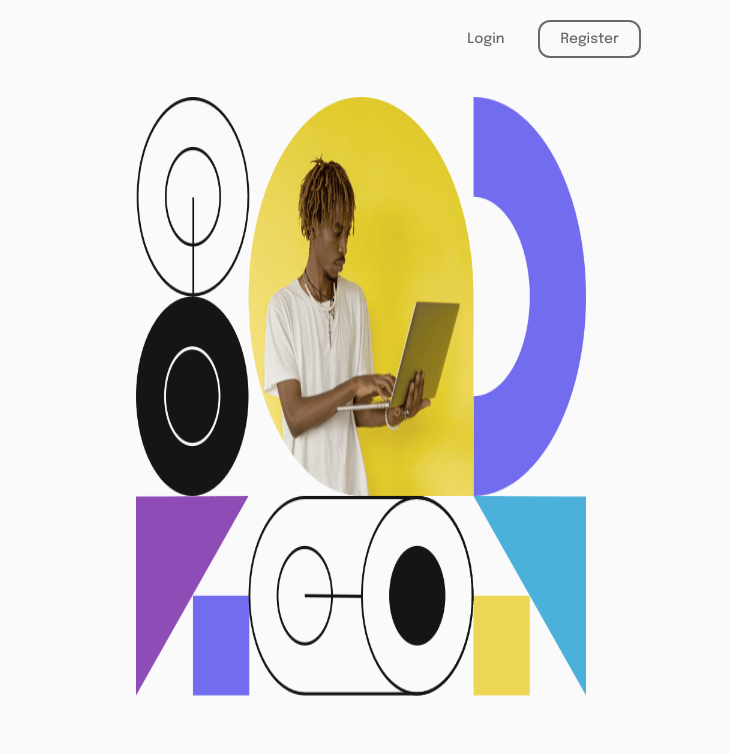
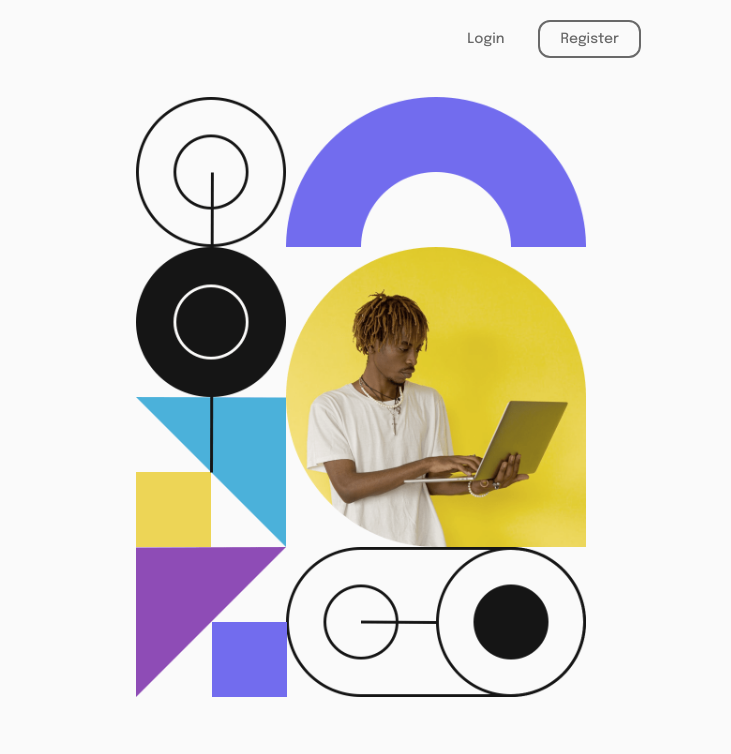
Before and after one commit to Majoralter/Hero-Section-1-frontend-mentor, a plain HTML site: page index.html in a window 1280 px wide. Shown: the full height of the page, 549-1280 px from the left. Drawn offline with Linux system fonts and the light colour scheme.

Commit message:
Update index.html

```diff
--- a/index.html
+++ b/index.html
@@ -67,7 +67,7 @@
         </div>
        </div>
        <picture>
-        <source media="(min-width: 425px)" srcset="/images/image-hero-mobile.png">
+        <source media="(max-width: 425px)" srcset="/images/image-hero-mobile.png">
        <img src="images/image-hero-desktop.png" alt="image of a man with a laptop" class="hero-image">
     </picture>
     </main>
```
